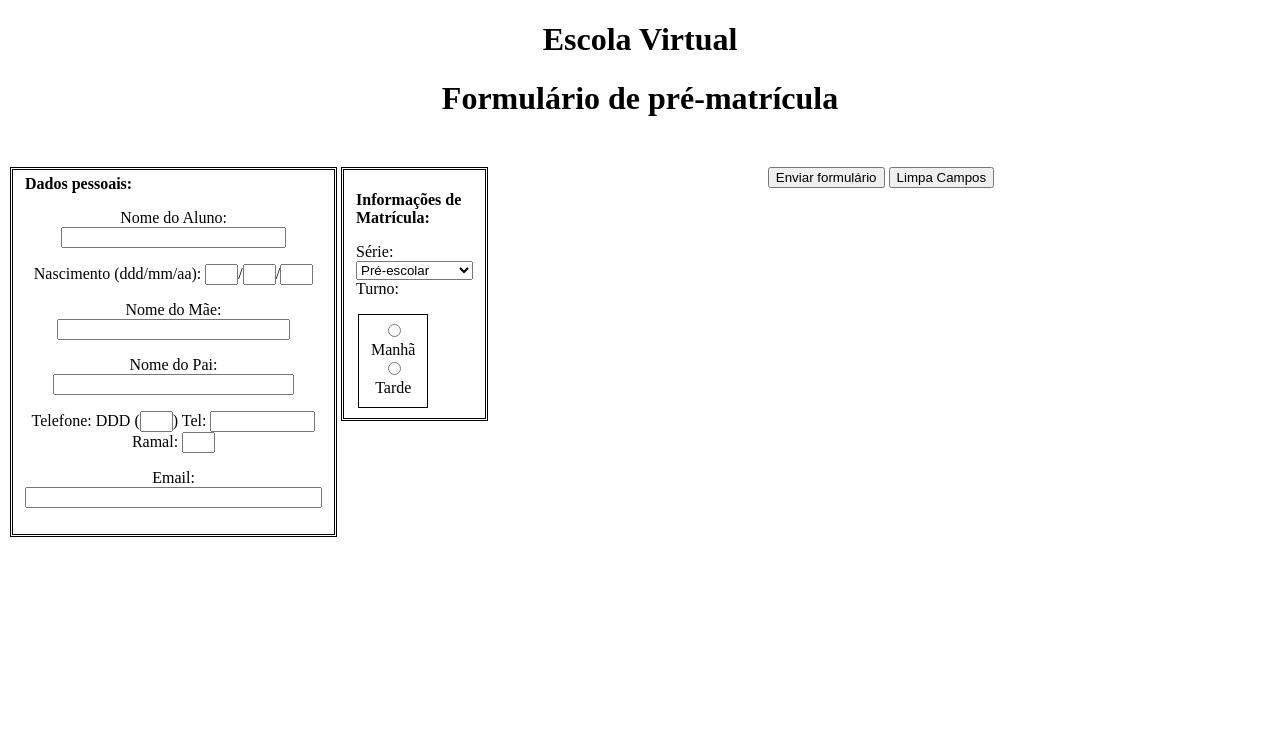
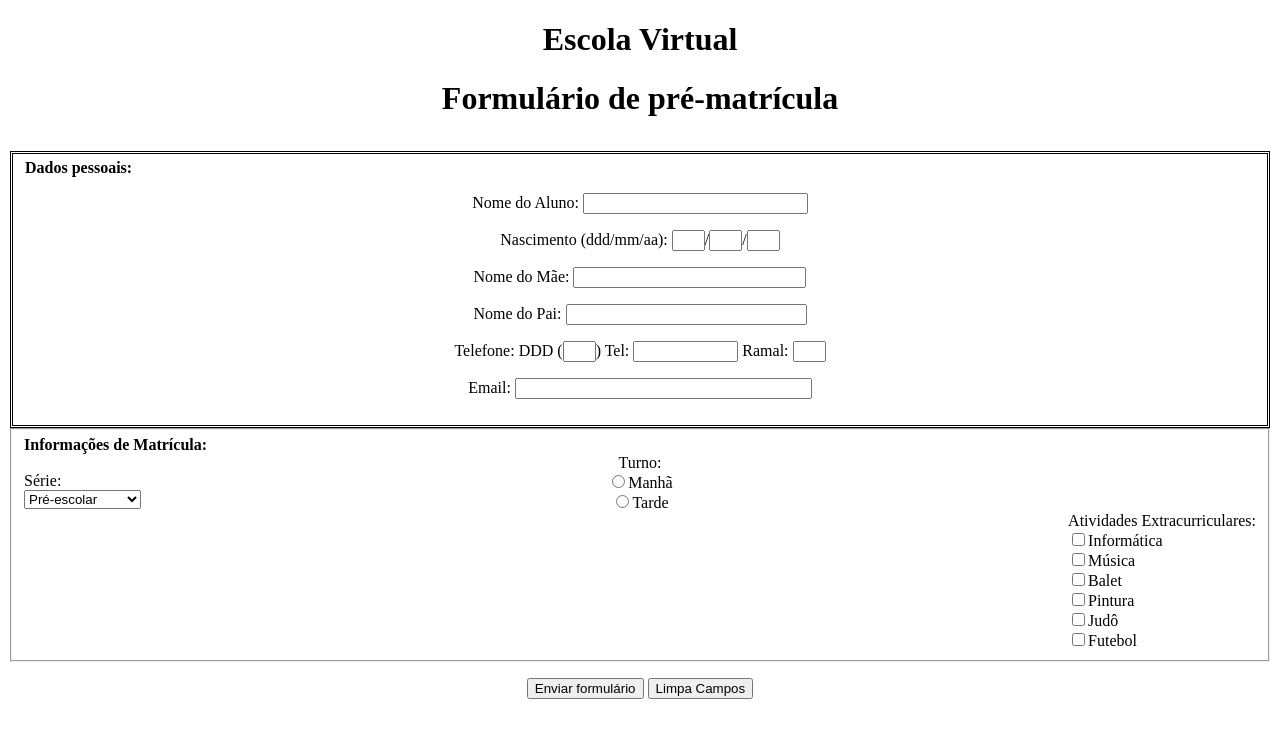
Before and after one commit to MusgoNato/AULA-OMAR, a plain HTML site: page TAREFA/Escola Virtual.html in a window 1280 px wide. Drawn offline with Linux system fonts and the light colour scheme.

Commit message:
Descrição
Fiz algumas alterações porem nao muitas, consegui fazer quase igual ao trabalho.

```diff
--- a/TAREFA/Escola Virtual.html
+++ b/TAREFA/Escola Virtual.html
@@ -3,13 +3,12 @@
     <!--Titulos do-->
     <head>
         <h1 align="center"><font size="6">Escola Virtual</font></h1>
-
         <b><p align="center"><font size="6">Formulário de pré-matrícula</font></p></b>
-        <link rel="stylesheet" href="form_turno.css">
     </head>
 
     <body>
         <br>
+        <div>
             <!--Formulario do 1° fieldset-->
             <form name="DadosPessoais">
                 <fieldset style="border: double;">
@@ -24,39 +23,37 @@
                     </center>
                 </fieldset>
             </form>
-
+        </div>
+        <div>
+        <fieldset>
+            <div style="float: left;">
                 <!--Formulario do 2° fieldset-->
                 <!--1° Formulario-->
                 <form name="Série">
-            <fieldset style="border: double;">
-                <b><p align="left">Informações de Matrícula:</p></b>
-                    <span>
-                        <label for="Serie">Série: </label>
+                        <b>Informações de Matrícula:</b>
+                        <div style="width: 20%;">
+                            <br><label for="Serie">Série: </label>
                             <select name="Série">
                                 <option value="pré-escolar">Pré-escolar</option>
                                 <option value="fundamental">Fundamental</option>
                                 <option value="Ensino Médio">Ensino Médio</option>
                                 <option value="Ensino Superior">Ensino Superior</option>
                             </select>
-                            <label align="center" for="Turno">Turno:</label>
-                    </span>
+                        </div>
+                </form>
+            </div>
+            <div align="center" >
+                <form name="Turno">
+                    <div style="width: 20%;">
+                        <br><label for="Turno">Turno: </label><br>
+                        <input type="radio" name="Manha">Manhã<br>
+                        <input type="radio" name="Tarde">Tarde<br>
+                    </div>
+                </form>
+            </div>
 
-                    <!--2° formulario-->
-                    <form>
-                        <form>
-                            <fieldset>
-                            <span>
-                                <div align="center">
-                                    <input type="radio" name="manha">Manhã<br>
-                                    <input type="radio" name="tarde">Tarde
-                                </div>
-                            </span>
-                        </fieldset>
-                    </form>
-
-
+            <div style="float: inline-end;">
                 <!--3° formulario-->
-                <!--
                 <form name="AtiviExtra">
                     <div>
                         <label for="Atividades Extracurriculares">Atividades Extracurriculares:</label><br>
@@ -68,12 +65,11 @@
                         <input type="checkbox" name="Futebol">Futebol
                     </div>
                 </form>
-                -->
-
+            </div>
         </fieldset>
             <form>
                 <p align="center">
-                    <input type="submit" name="EnviaFomr" value="Enviar formulário">
+                    <input type="submit" name="EnviaForm" value="Enviar formulário">
                     <input type="reset" name="LimpaForm" value="Limpa Campos">
                 </p>
             </form>
--- a/TAREFA/form_turno.css
+++ /dev/null
@@ -1,7 +0,0 @@
-fieldset {
-    float: left;
-    margin-top: 1em;
-    width: 1%;
-    box-sizing: border-box;
-    border: 1px solid;
-  }
```
Lines whose indentation alone changed are shown as unchanged.
